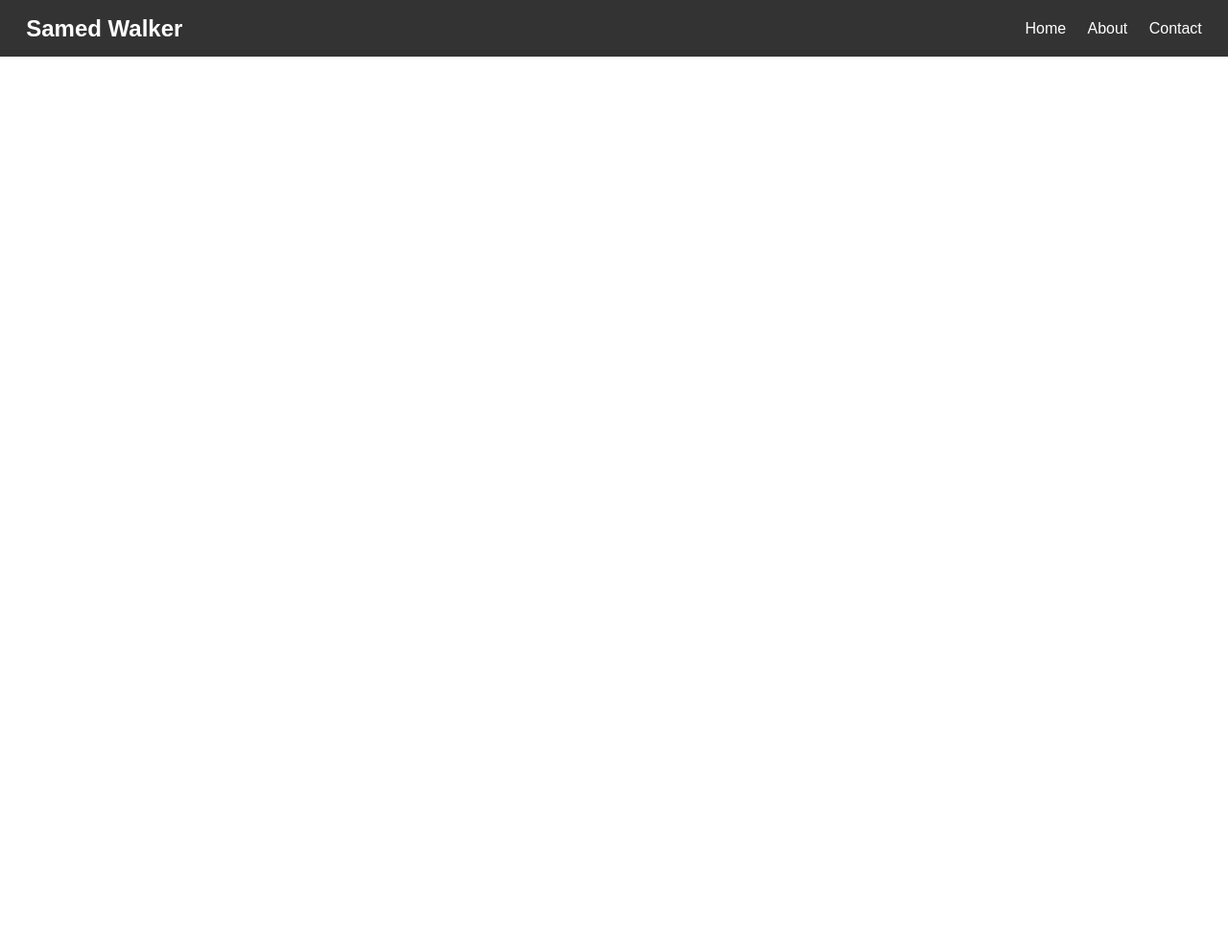
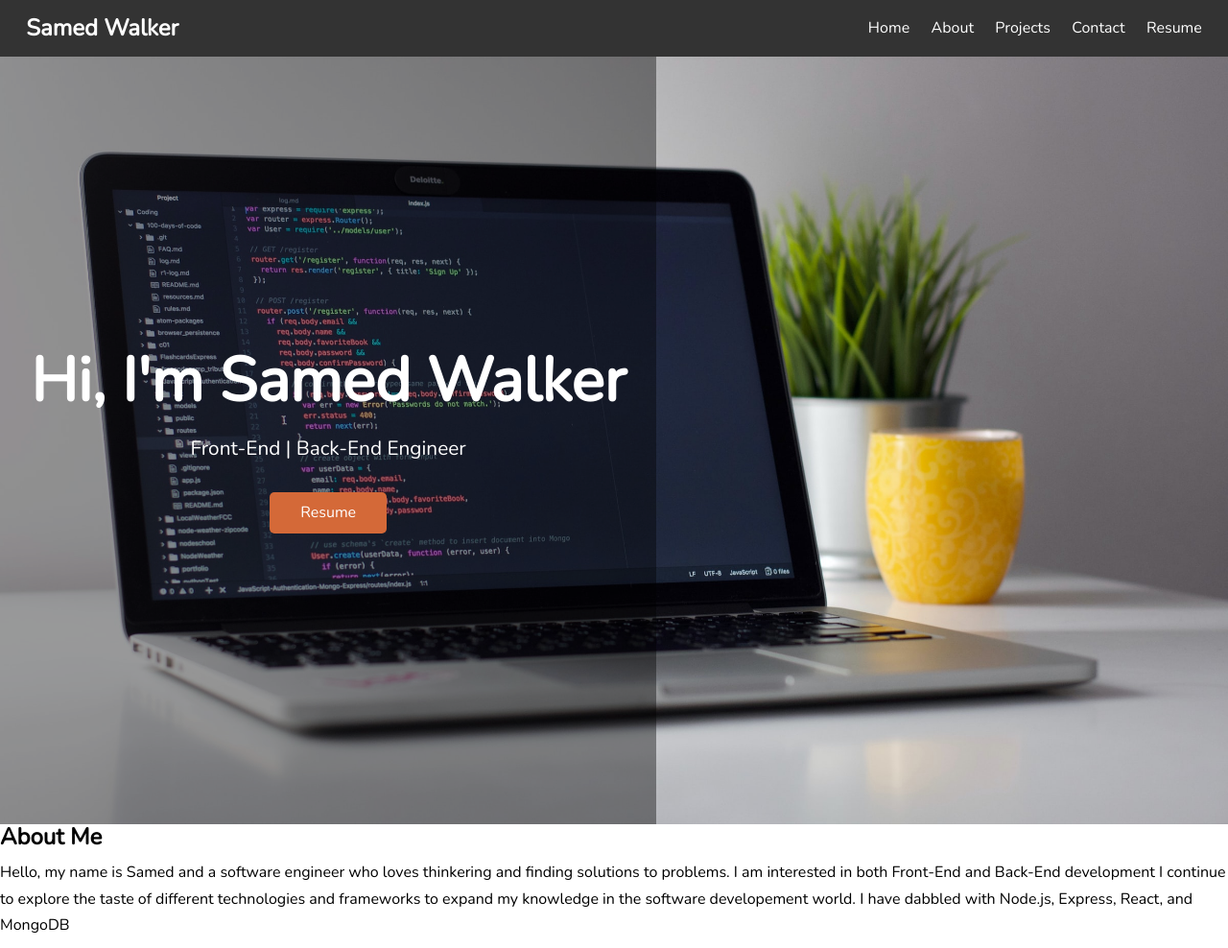
Before and after one commit to ASamedWalker/myportfolio, a plain HTML site: page index.html in a window 1280 px wide. Shown: the whole page at 96% size. Before the commit the page ends 800 px from the top, so only its background shows below. Drawn offline with nearby package versions, Linux system fonts and the light colour scheme.

Commit message:
Modified existing files

```diff
--- a/css/style.css
+++ b/css/style.css
@@ -10,7 +10,7 @@
 
 /* Main Styling */
 html, body {
-  font-family: Arial, Helvetica, sans-serif;
+  font-family: 'Nunito', sans-serif;
   line-height: 1.7rem;
 }
 
@@ -28,8 +28,38 @@ p {
 }
 
 /* Utility Classes*/
+.l-heading {
+  font-size: 4rem;
+  margin-bottom: 0.75rem;
+  line-height:1.1;
+}
 
+.lead {
+  font-size: 1.3rem;
+  margin-bottom: 2rem;
+}
 
+.btn {
+  display: inline-block;
+  color: #fff;
+  background: #d46938;
+  padding: 0.5rem 2rem;
+  border: none;
+  border-radius: 5px;
+}
+
+.btn:hover {
+  background: #6d290a;
+}
+
+.btn-dark {
+  background: #333;
+  color: #fff;
+}
+
+.text-primary {
+
+}
 /* Navbar */
 #navbar {
   display: flex;
@@ -60,3 +90,30 @@ p {
   background: #93cb52;
   border-radius: 5px;
 }
+
+
+/* ShowCase */
+#showcase {
+  background: #333 url('../img/showcase-2.jpg') no-repeat center center/cover;
+  height: 100vh;
+  color: #fff;
+}
+
+#showcase .showcase-content {
+  display: flex;
+  flex-direction: column;
+  text-align: center;
+  justify-content: center;
+  align-items: center;
+  height: 100%;
+  padding: 0 2rem;
+  /* Overlay */
+  position: absolute;
+  top: 59px;
+  left: 0;
+  background-color: rgba(0,0,0,0.4);
+}
+
+#projects .section-content {
+
+}
--- a/index.html
+++ b/index.html
@@ -6,6 +6,9 @@
   <meta name="viewport" content="width=device-width, initial-scale=1.0">
   <meta name="description" content="This is my website description">
   <meta name="keywords" content="web development, web design,javascript node.js, react">
+  <link rel="preconnect" href="https://fonts.googleapis.com">
+  <link rel="preconnect" href="https://fonts.gstatic.com" crossorigin>
+  <link href="https://fonts.googleapis.com/css2?family=Nunito:wght@200&display=swap" rel="stylesheet">
   <link rel="stylesheet" href="css/style.css">
   <title>Samed Walker</title>
 </head>
@@ -16,11 +19,45 @@
     <ul>
       <li><a href="#">Home</a></li>
       <li><a href="#about">About</a></li>
+      <li><a href="#projects">Projects</a></li>
       <li><a href="#contact">Contact</a></li>
+      <li><a href="#resume">Resume</a></li>
     </ul>
   </nav>
 
   <!-- Header:Showcase -->
-  <header id="showcase"></header>
+  <header id="showcase">
+    <div class="showcase-content">
+      <h1 class="l-heading"> Hi, I'm <span class="text-primary">
+        Samed Walker
+      </span>
+      </h1>
+      <p class="lead">
+        Front-End | Back-End Engineer
+      </p>
+      <a href="#" class="btn">Resume</a>
+    </div>
+  </header>
+
+  <!-- Section:About -->
+  <section id="projects" class="bg-light py-1">
+    <div class="section-content about-content">
+      <h1 class="text-secondary section-header">About Me</h1>
+      <p class="about-text info-text">
+        Hello, my name is Samed and a software engineer who loves thinkering and finding solutions to
+        problems. I am interested in both <span class="text-primary"> Front-End </span> and <span class="text-primary"> Back-End development</span>
+        I continue to explore the taste of different technologies and frameworks to expand my knowledge in the
+        software developement world. I have dabbled with <span class="text-primary">Node.js</span>,
+        <span class="text-primary">Express</span>,
+        <span class="text-primary">React</span>, and
+        <span class="text-primary">MongoDB</span>
+      </p>
+    </div>
+  </section>
+
+
+  <!-- Section:Projects -->
+  <section id="projects" class="bg-light py-1">
+  </section>
 </body>
 </html>
```
Also changed, not shown: img/showcase-1.jpg (added), img/showcase-2.jpg (added).
